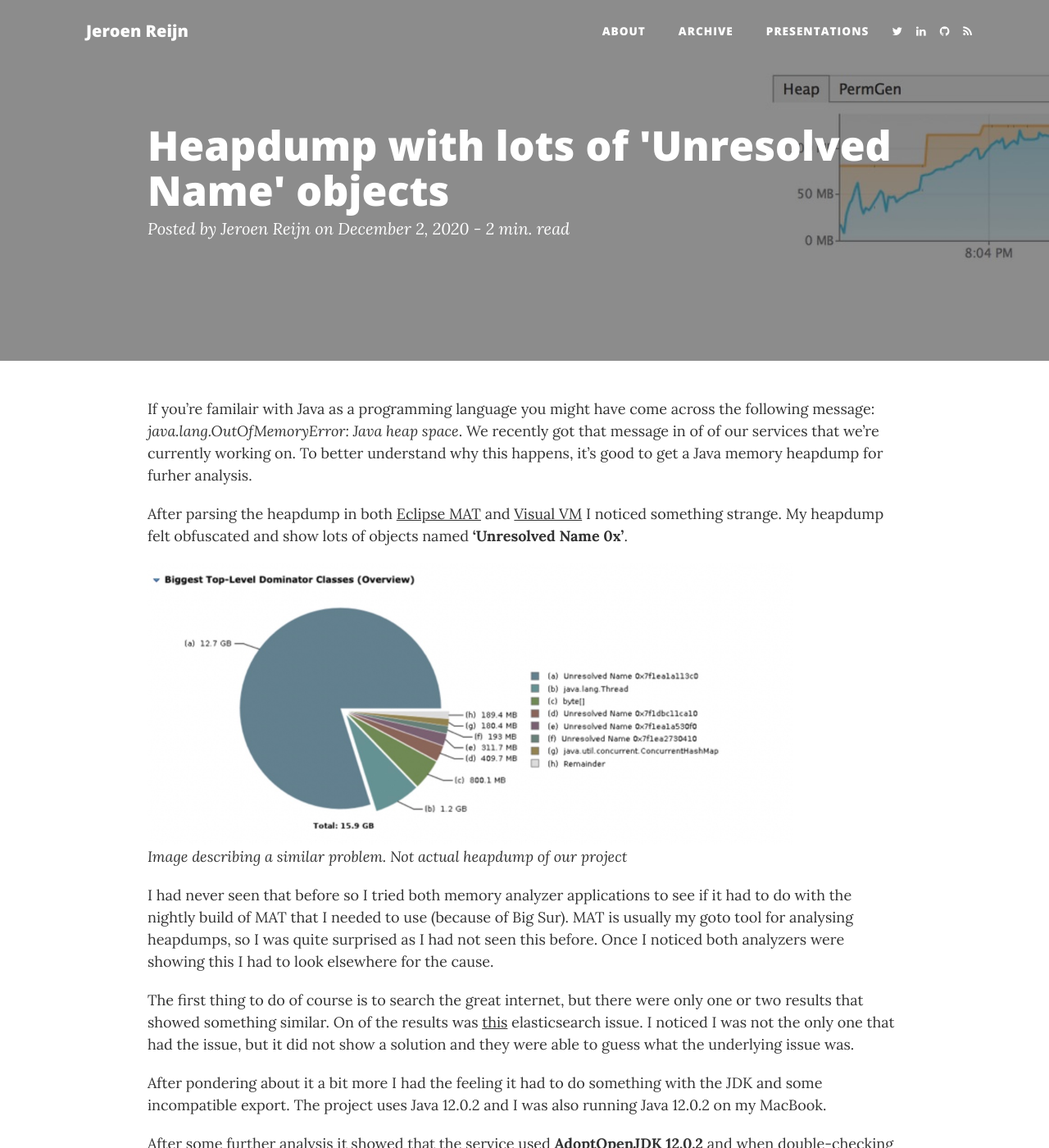
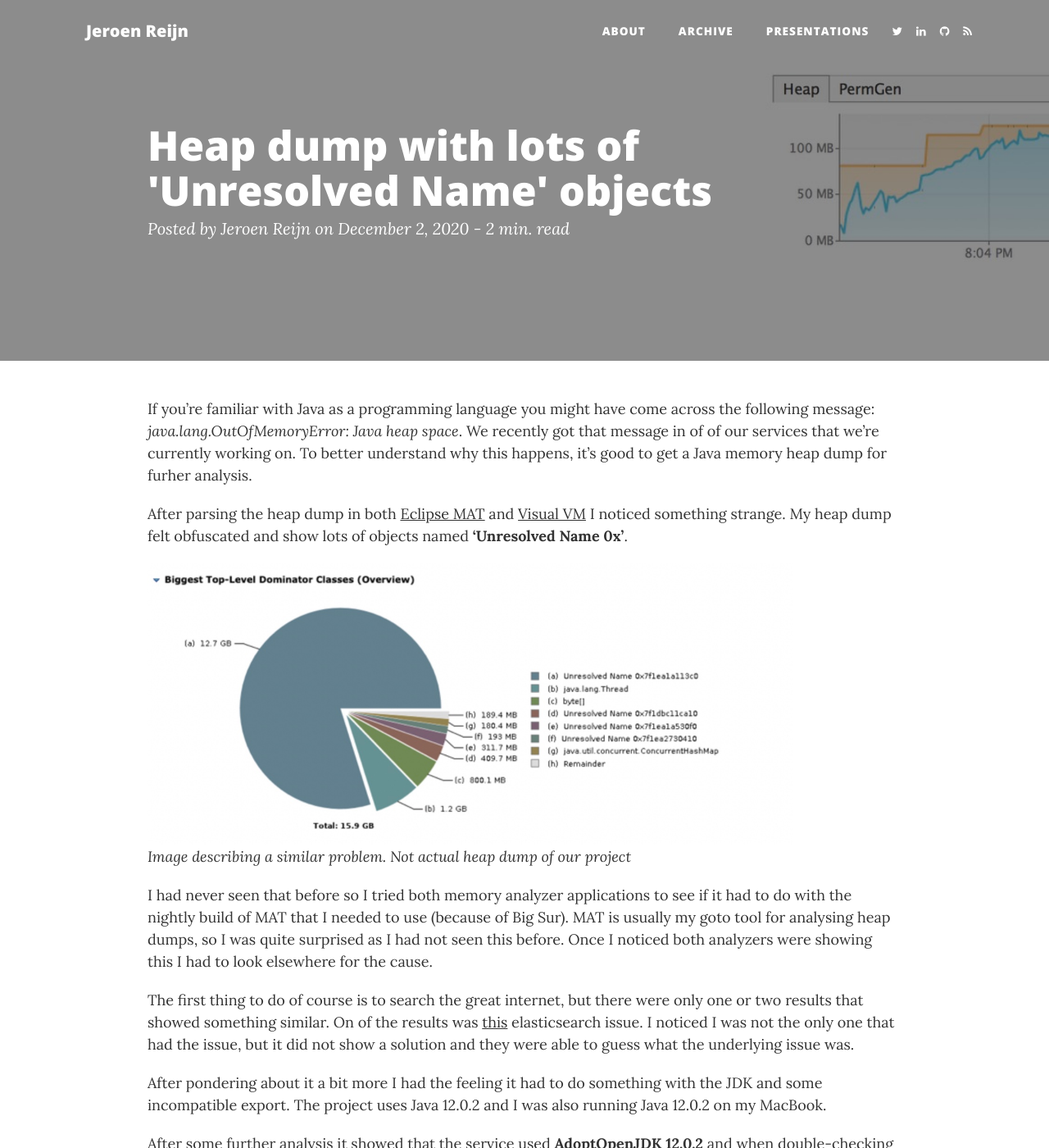
Before and after one commit to jreijn/jreijn.github.com, a Jekyll site: the page built from _posts/2020-12-02-heapdump-unresolved-name.md, in a window 1280 px wide and 1400 px high. Shown: the whole window at 82% size. Built offline with Jekyll 4.4.1, drawn with Linux system fonts in a browser that asks for light colours; comment, search, counter and statistics services are not loaded; some of the changed text lies outside the part shown.

Commit message:
Fix some typos

```diff
--- a/_posts/2020-12-02-heapdump-unresolved-name.md
+++ b/_posts/2020-12-02-heapdump-unresolved-name.md
@@ -1,19 +1,19 @@
 ---
-title: Heapdump with lots of 'Unresolved Name' objects
+title: Heap dump with lots of 'Unresolved Name' objects
 comments: true
 layout: post
 header-img: "/assets/2020/heap-dump-header.jpg"
 ---
 
-If you're familair with Java as a programming language you might have come across the following message: *java.lang.OutOfMemoryError: Java heap space*. We recently got that message in of of our services that we're currently working on.
-To better understand why this happens, it's good to get a Java memory heapdump for furher analysis.
+If you're familiar with Java as a programming language you might have come across the following message: *java.lang.OutOfMemoryError: Java heap space*. We recently got that message in of of our services that we're currently working on.
+To better understand why this happens, it's good to get a Java memory heap dump for furher analysis.
 
-After parsing the heapdump in both [Eclipse MAT](https://www.eclipse.org/mat/) and [Visual VM](https://visualvm.github.io/) I noticed something strange. My heapdump felt obfuscated and show lots of objects named **'Unresolved Name 0x'**.
+After parsing the heap dump in both [Eclipse MAT](https://www.eclipse.org/mat/) and [Visual VM](https://visualvm.github.io/) I noticed something strange. My heap dump felt obfuscated and show lots of objects named **'Unresolved Name 0x'**.
 
 ![](/assets/2020/unresolved-name-heapdump.jpg)
-*Image describing a similar problem. Not actual heapdump of our project*
+*Image describing a similar problem. Not actual heap dump of our project*
 
-I had never seen that before so I tried both memory analyzer applications to see if it had to do with the nightly build of MAT that I needed to use (because of Big Sur). MAT is usually my goto tool for analysing heapdumps, so I was quite surprised as I had not seen this before. Once I noticed both analyzers were showing this I had to look elsewhere for the cause.
+I had never seen that before so I tried both memory analyzer applications to see if it had to do with the nightly build of MAT that I needed to use (because of Big Sur). MAT is usually my goto tool for analysing heap dumps, so I was quite surprised as I had not seen this before. Once I noticed both analyzers were showing this I had to look elsewhere for the cause.
 
 The first thing to do of course is to search the great internet, but there were only one or two results that showed something similar. On of the results was [this](https://github.com/elastic/elasticsearch/issues/49699) elasticsearch issue. I noticed I was not the only one that had the issue, but it did not show a solution and they were able to guess what the underlying issue was.
 
@@ -21,7 +21,7 @@
 
 After some further analysis it showed that the service used **AdoptOpenJDK 12.0.2** and when double-checking sdkman I noticed that I was also running Java 12.0.2, but I was running **OpenJDK 12.0.2**. After installing AdoptOpenJDK 12.0.2 and reparsing the heapdump the information was correct and I was able to see which classes and packages were actually taking up heap space.
 
-So, long story short. If you encounter lots of 'Unresolved Name' entities **check your JDK version** on the machine you're trying to analyze the heapdump.
+So, long story short. If you encounter lots of 'Unresolved Name' entities **check your JDK version** on the machine you're trying to analyze the heap dump.
 
 ### Notes
 
```
